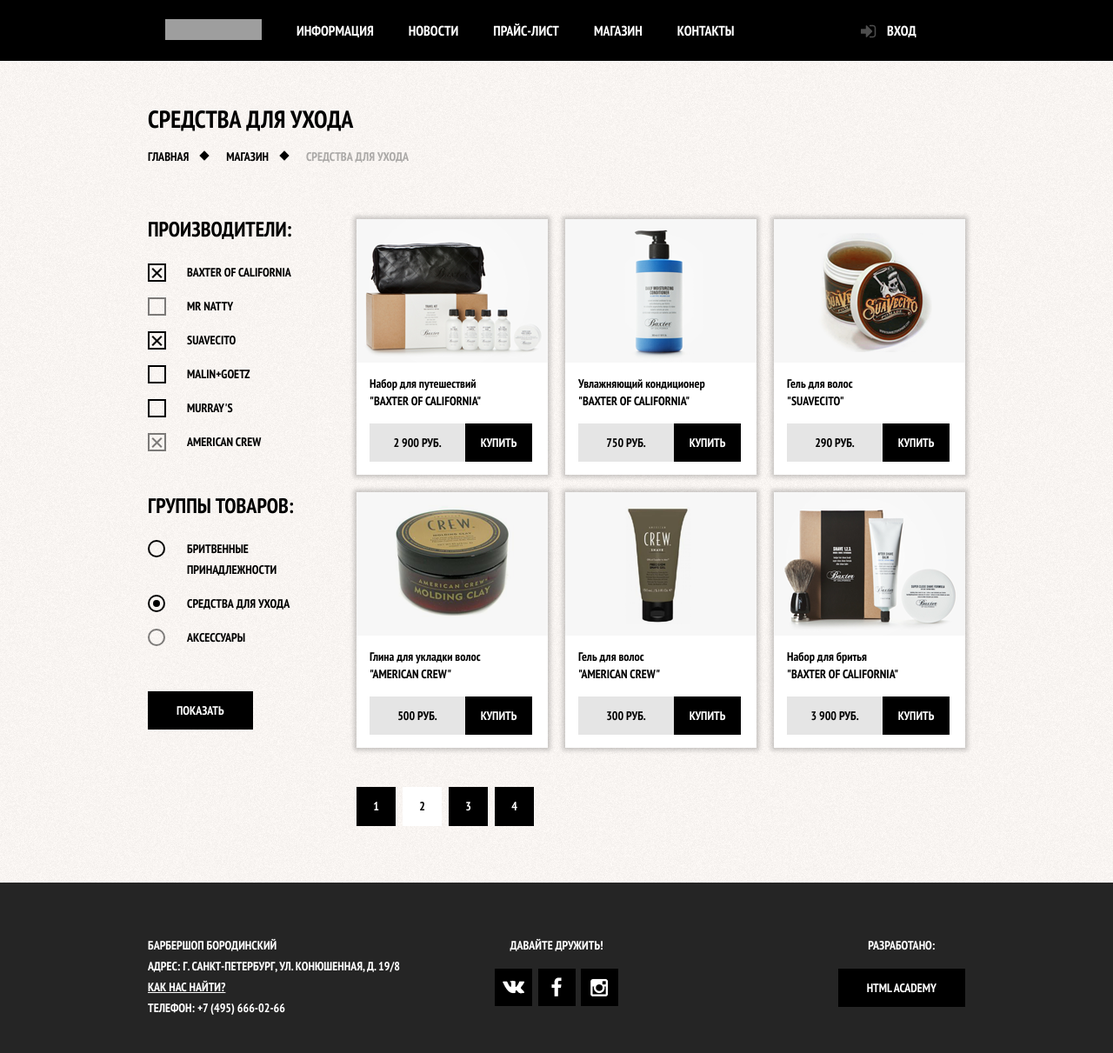
After one commit to Arthur-Akhmadullin/barbershop_django, a Django app: page /shop/ in a window 1280 px wide. The commit adds this page. Shown: the whole page at 87% size. Run offline with Django 3.2, Linux system fonts and the light colour scheme; grey boxes are pictures that could not be loaded.

Commit message:
Шаблонизация html-страниц

```diff
--- /dev/null
+++ b/barber_app/templates/barber_app/barber_base.html
@@ -0,0 +1,104 @@
+{% load static %}
+
+<!DOCTYPE html>
+<html lang="ru">
+ <head>
+  <meta charset="utf-8" />
+  <link href="https://fonts.googleapis.com/css?family=PT+Sans+Narrow:400,700&display=swap" rel="stylesheet">
+  <link rel="stylesheet" href="{% static 'css/normalize.css' %}">
+  <link rel="stylesheet" href="{% static 'css/style.css' %}">
+  <title>
+	{% block title %}
+		Barbershop Borodinski
+	{% endblock %}
+  </title>
+ </head>
+
+<body
+{% block bodyclass%}
+{% endblock %}>
+
+<header class="main-header">
+    <div class="container clearfix">
+        <nav class="main-navigation">
+			{% block logo %}
+			{% endblock %}
+            <ul>
+                <li><a href="#">Информация</a></li>
+                <li><a href="#">Новости</a></li>
+                <li><a href="price.html">Прайс-лист</a></li>
+                <li><a href="shop.html">Магазин</a></li>
+                <li><a href="#">Контакты</a></li>
+            </ul>
+        </nav>
+        <div class="user-block">
+            <a class="login" href="#">Вход</a>
+        </div>
+    </div>
+</header>
+
+<main class="container">
+    {% block content %}
+	{% endblock %}
+</main>
+
+<footer class="main-footer">
+    <div class="container clearfix">
+        <section class="footer-contacts">
+            Барбершоп Бородинский<br>
+            Адрес: г. Санкт-Петербург, ул. Конюшенная, д. 19/8<br>
+            <a href="#">Как нас найти?</a><br>
+            Телефон: +7 (495) 666-02-66
+        </section>
+        <section class="footer-social">
+            <p>Давайте дружить!</p>
+            <a class="social-btn social-btn-vk" href="#">Вконтакте</a>
+            <a class="social-btn social-btn-fb" href="#">Фейсбук</a>
+            <a class="social-btn social-btn-inst" href="#">Инстаграм</a>
+        </section>
+        <section class="footer-copyright">
+            <p>Разработано:</p>
+            <a class="btn" href="https://htmlacademy.ru">HTML Academy</a>
+
+        </section>
+    </div>
+</footer>
+
+<div class="modal-content">
+    <button class="modal-content-close" type="button"
+    title="Закрыть">Закрыть</button>
+    <h2 class="modal-content-title">Личный кабинет</h2>
+    <p>Введите свой логин и пароль</p>
+    <form class="login-form" action="https://echo.htmlacademy.ru" method="POST">
+        <input class="icon-user" type="text" name="login" placeholder="Логин" image=>
+        <input class="icon-password" type="text" name="password" placeholder="Пароль">
+
+        <label class="login-checkbox">
+            <input type="checkbox" name="remember">
+            <span class="checkbox-indicator"></span>
+            Запомните меня
+        </label>
+
+        <a href="#" class="restore">Я забыл пароль!</a>
+        <button class="btn" type="submit">Войти</button>
+    </form>
+</div>
+
+<div class="modal-content-map">
+    <button class="modal-content-close" type="button"
+    title="Закрыть">Закрыть</button>
+    <iframe src="https://www.google.com/maps/embed?pb=!1m18!1m12!1m3!1d1998.6036253002935!2d30.320858715898975!3d59.93871916905446!2m3!1f0!2f0!3f0!3m2!1i1024!2i768!4f13.1!3m3!1m2!1s0x4696310fca145cc1%3A0x42b32648d8238007!2z0JHQvtC70YzRiNCw0Y8g0JrQvtC90Y7RiNC10L3QvdCw0Y8g0YPQuy4sIDE5LzgsINCh0LDQvdC60YIt0J_QtdGC0LXRgNCx0YPRgNCzLCAxOTExODY!5e0!3m2!1sru!2sru!4v1571387182957!5m2!1sru!2sru"
+    width="766" height="561" frameborder="0" style="border:0;"
+    allowfullscreen="">
+    </iframe>
+</div>
+
+<!--
+<div id="yandex-map"></div>
+-->
+<div class="modal-overlay"></div>
+
+<script src="{% static 'js/popup.js' %}"></script>
+
+</body>
+</html>
--- /dev/null
+++ b/barber_app/templates/barber_app/shop.html
@@ -0,0 +1,175 @@
+{% extends 'barber_app/barber_base.html' %}
+{% load static %}
+
+{% block title %}
+	Интернет-магазин - {{ block.super }}
+{% endblock %}
+
+{% block bodyclass %}
+	class="inner-page"
+{% endblock %}
+
+{% block logo %}
+	<a class="logo-inner" href="index.html">
+		<img src="{% static 'images/inner-logo.png' %}" width="111"
+		height="24" alt="Барбершоп Бородинский">
+	</a>
+{% endblock %}
+
+
+
+{% block content %}
+    <h1 class="shop-title">
+        Средства для ухода
+    </h1>
+
+    <ul class="breadcrumbs">
+        <li><a href="index.html">Главная</a></li>
+        <li><a href="#">Магазин</a></li>
+        <li class="current">Средства для ухода</li>
+    </ul>
+
+    <div class="shop-content">
+        <div class="shop-columns clearfix">
+            <div class="shop-columns-left">
+                <form class="shop-form" action="https://echo.htmlacademy.ru" method="post">
+                    <fieldset class="shop-filter">
+                    <legend>Производители:</legend>
+                        <label class="manufacters-checkbox">
+                            <input type="checkbox" name="baxter" checked>
+                            <span class="checkbox-indicator"></span>
+                            Baxter of California
+                        </label>
+                        <label class="manufacters-checkbox">
+                            <input type="checkbox" name="baxter" disabled>
+                            <span class="checkbox-indicator"></span>
+                            <span class="checkbox-title">Mr Natty</span>
+                        </label>
+                        <label class="manufacters-checkbox">
+                            <input type="checkbox" name="baxter" checked>
+                            <span class="checkbox-indicator"></span>
+                            Suavecito
+                        </label>
+                        <label class="manufacters-checkbox">
+                            <input type="checkbox" name="baxter">
+                            <span class="checkbox-indicator"></span>
+                            Malin+Goetz
+                        </label>
+                        <label class="manufacters-checkbox">
+                            <input type="checkbox" name="baxter">
+                            <span class="checkbox-indicator"></span>
+                            Murray's
+                        </label>
+                        <label class="manufacters-checkbox">
+                            <input type="checkbox" name="baxter" checked disabled>
+                            <span class="checkbox-indicator"></span>
+                            American Crew
+                        </label>
+                    </fieldset>
+                    <fieldset class="shop-filter">
+                    <legend>Группы товаров:</legend>
+                        <label class="group-goods-radio">
+                            <input type="radio" name="categories" value="razor">
+                            <span class="radio-indicator"></span>
+                            Бритвенные<br>принадлежности
+                        </label>
+                        <label class="group-goods-radio">
+                            <input type="radio" name="categories" value="care" checked>
+                            <span class="radio-indicator"></span>
+                            Средства для ухода
+                        </label>
+                        <label class="group-goods-radio">
+                            <input type="radio" name="categories" value="accessories" disabled>
+                            <span class="radio-indicator"></span>
+                            Аксессуары
+                        </label>
+                    </fieldset>
+                        <button class="btn" type="submit">Показать</button>
+                </form>
+
+            </div>
+
+            <div class="shop-columns-right">
+                <section class="goods-list">
+                <article class="good">
+                    <img src="{% static 'images/shop-set-adven-baxter.png' %}" width="220" height="165" alt="">
+                    <div class="good-title">
+                        <span class="good-category">Набор для путешествий</span>
+                        <span class="good-name">"Baxter of California"</span>
+                    </div>
+                    <div class="good-price-content">
+                        <span class="price good-price">2 900 руб.</span>
+                        <a class="btn good-btn" href="#">Купить</a>
+                    </div>
+                </article>
+                <article class="good">
+                    <img src="{% static 'images/shop-cond-baxter.png' %}" width="220" height="165" alt="">
+                    <div class="good-title">
+                        <span class="good-category">Увлажняющий кондиционер</span>
+                        <span class="good-name">"Baxter of California"</span>
+                    </div>
+                    <div class="good-price-content">
+                        <span class="price good-price">750 руб.</span>
+                        <a class="btn good-btn" href="#">Купить</a>
+                    </div>
+                </article>
+                <article class="good">
+                    <img src="{% static 'images/shop-gel-suavecito.png' %}" width="220" height="165" alt="">
+                    <div class="good-title">
+                        <span class="good-category">Гель для волос</span>
+                        <span class="good-name">"Suavecito"</span>
+                    </div>
+                    <div class="good-price-content">
+                        <span class="price good-price">290 руб.</span>
+                        <a class="btn good-btn" href="#">Купить</a>
+                    </div>
+                </article>
+                <article class="good">
+                    <img src="{% static 'images/shop-clay-american-crew.png' %}" width="220" height="165" alt="">
+                    <div class="good-title">
+                        <span class="good-category">Глина для укладки волос</span>
+                        <span class="good-name">"American crew"</span>
+                    </div>
+                    <div class="good-price-content">
+                        <span class="price good-price">500 руб.</span>
+                        <a class="btn good-btn" href="#">Купить</a>
+                    </div>
+                </article>
+                <article class="good">
+                    <img src="{% static 'images/shop-gel-american-crew.png' %}" width="220" height="165" alt="">
+                    <div class="good-title">
+                        <span class="good-category">Гель для волос</span>
+                        <span class="good-name">"American crew"</span>
+                    </div>
+                    <div class="good-price-content">
+                        <span class="price good-price">300 руб.</span>
+                        <a class="btn good-btn" href="#">Купить</a>
+                    </div>
+                </article>
+                <article class="good">
+                    <img src="{% static 'images/shop-set-shav-baxter.png' %}" width="220" height="165" alt="">
+                    <div class="good-title">
+                        <span class="good-category">Набор для бритья</span>
+                        <span class="good-name">"Baxter of California"</span>
+                    </div>
+                    <div class="good-price-content">
+                        <span class="price good-price">3 900 руб.</span>
+                        <a class="btn good-btn" href="#">Купить</a>
+                    </div>
+                </article>
+                </section>
+
+
+                <ul class="pagination">
+                    <li><a href="#">1</a></li>
+                    <li class="current"><span>2</span></li>
+                    <li><a href="#">3</a></li>
+                    <li><a href="#">4</a></li>
+                </ul>
+
+
+            </div>
+
+        </div>
+    </div>
+{% endblock %}
--- a/barber_app/urls.py
+++ b/barber_app/urls.py
@@ -3,4 +3,7 @@ from .views import *
 
 urlpatterns = [
 	path('', main_page, name='main_page_url'),
+	path('price/', price_page, name='price_page_url'),
+	path('shop/', shop_page, name='shop_page_url'),
+	path('shop/item/', item_page, name='item_page_url'),
 ]
--- a/barber_app/views.py
+++ b/barber_app/views.py
@@ -3,3 +3,12 @@ from django.urls import reverse
 
 def main_page(request):
 	return render(request, 'barber_app/index.html')
+
+def price_page(request):
+	return render(request, 'barber_app/price.html')
+
+def shop_page(request):
+	return render(request, 'barber_app/shop.html')
+
+def item_page(request):
+	return render(request, 'barber_app/item.html')
```
Also changed, not shown: barber_app/templates/barber_app/index.html (+6 -90 lines), barber_app/templates/barber_app/item.html (added, +99 -0 lines), barber_app/templates/barber_app/price.html (added, +80 -0 lines).
